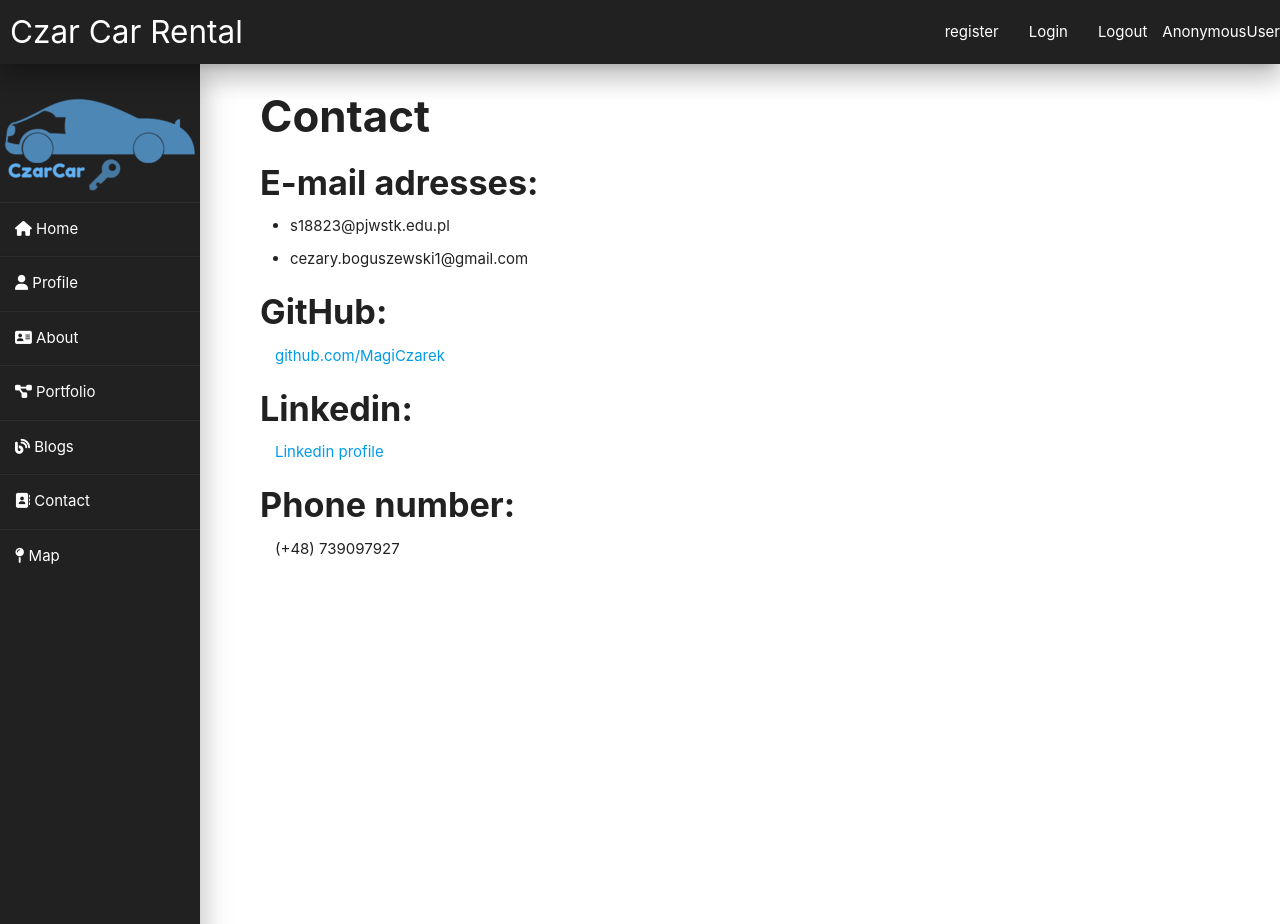
After one commit to MagiCzarek/CzarCar_Django, a Django app: page /contact/ in a window 1280 px wide. The commit adds this page. Run offline with Django 3.2, Linux system fonts and the light colour scheme; some libraries are stand-ins or nearby versions.

Commit message:
about, contact, css changes

```diff
--- a/CzarCar/static/CzarCar/homestyle.css
+++ b/CzarCar/static/CzarCar/homestyle.css
@@ -24,10 +24,6 @@
   list-style: none;
   text-decoration: none;
 
-}
-
-body{
-   background-color: #f3f5f9;
 }
 
 .wrapper{
@@ -62,54 +58,20 @@ body{
   display: block;
 }
 
-.wrapper .sidebar ul li a .fas{
-  width: 25px;
+
+div.main {
+    position: static;
+    margin-left:260px;
+    margin-right:60px;
+
 }
-
-
-.wrapper .sidebar ul li:hover a{
-  color: #fff;
+.ul1>li
+{
+    margin-bottom : 10px;
+    margin-left: 30px;
 }
-
-.wrapper .sidebar .social_media{
-  position: absolute;
-  bottom: 0;
-  left: 50%;
-  transform: translateX(-50%);
-  display: flex;
+.indent
+{
+    margin-bottom : 10px;
+    margin-left: 15px;
 }
-
-.wrapper .sidebar .social_media a{
-  display: block;
-  width: 40px;
-  background: #594f8d;
-  height: 40px;
-  line-height: 45px;
-  text-align: center;
-  margin: 0 5px;
-  color: #bdb8d7;
-  border-top-left-radius: 5px;
-  border-top-right-radius: 5px;
-}
-
-.wrapper .main_content{
-  width: 100%;
-  margin-left: 200px;
-}
-
-.wrapper .main_content .header{
-  padding: 20px;
-  background: #fff;
-  color: #717171;
-  border-bottom: 1px solid #e0e4e8;
-}
-
-.wrapper .main_content .info{
-  margin: 20px;
-  color: #717171;
-  line-height: 25px;
-}
-
-.wrapper .main_content .info div{
-  margin-bottom: 20px;
-}
--- /dev/null
+++ b/CzarCar/templates/CzarCar/contact.html
@@ -0,0 +1,17 @@
+{% extends 'home.html' %}
+
+{% block content %}
+    <h3><b>Contact</b></h3>
+    <h4><b>E-mail adresses: </b></h4>
+    <ul class="ul1">
+        <li style="list-style-type:disc">s18823@pjwstk.edu.pl</li>
+        <li style="list-style-type:disc">cezary.boguszewski1@gmail.com</li>
+    </ul>
+    <h4><b>GitHub: </b></h4>
+    <a href="https://github.com/MagiCzarek" class="indent">github.com/MagiCzarek</a>
+    <h4><b>Linkedin: </b></h4>
+    <a href="https://www.linkedin.com/in/cezary-boguszewski-1342a4213/" class="indent">Linkedin profile</a>
+    <h4><b>Phone number: </b></h4>
+    <p class="indent">(+48) 739097927</p>
+
+{% endblock %}
--- /dev/null
+++ b/CzarCar/templates/CzarCar/map.html
@@ -0,0 +1,5 @@
+{% extends 'home.html' %}
+
+{% block content %}
+    {{ form.media }}
+{% endblock %}
--- a/CzarCar/views.py
+++ b/CzarCar/views.py
@@ -58,3 +58,14 @@ def login_view(request):
 def logout_view(request):
     logout(request)
     return redirect('home')
+
+def contact_view(request):
+    print(request.headers)
+    return render(request,'CzarCar/contact.html',{})
+def about_view(request):
+    print(request.headers)
+    return render(request,'CzarCar/about.html',{})
+
+def about_view(request):
+    print(request.headers)
+    return render(request,'CzarCar/about.html',{})
--- a/CzarCar_Django/urls.py
+++ b/CzarCar_Django/urls.py
@@ -18,7 +18,7 @@ from django.contrib import admin
 from django.conf.urls.static import static
 from django.contrib.staticfiles.urls import staticfiles_urlpatterns
 from django.urls import include, path
-from CzarCar.views import home_view
+from CzarCar.views import home_view, contact_view, about_view
 
 from CzarCar.views import registration_view, login_view, logout_view
 
@@ -30,6 +30,8 @@ urlpatterns = [
     path('register/', registration_view, name='registration'),
     path('login/', login_view, name='login'),
     path('logout/', logout_view, name='logout'),
+    path('contact/', contact_view, name='contact'),
+    path('about/', about_view, name='about'),
 
 ]
 
--- a/templates/home.html
+++ b/templates/home.html
@@ -42,33 +42,30 @@
     <div class="sidebar grey darken-4 z-depth-4">
         {% load static %} <img src="{% static "media/logo_navbar.png" %}" alt="home"/>
         <ul>
-            <li><a href="{% url 'home' %}"><i class="fas fa-home"></i>Home</a></li>
-            <li><a href="#"><i class="fas fa-user"></i>Profile</a></li>
-            <li><a href="#"><i class="fas fa-address-card"></i>About</a></li>
-            <li><a href="#"><i class="fas fa-project-diagram"></i>portfolio</a></li>
-            <li><a href="#"><i class="fas fa-blog"></i>Blogs</a></li>
-            <li><a href="#"><i class="fas fa-address-book"></i>Contact</a></li>
-            <li><a href="#"><i class="fas fa-map-pin"></i>Map</a></li>
+            <li><a href="{% url 'home' %}"><i class="fas fa-home"></i>  Home</a></li>
+            <li><a href="#"><i class="fas fa-user"></i>  Profile</a></li>
+            <li><a href="{% url 'about' %}"><i class="fas fa-address-card"></i>  About</a></li>
+            <li><a href="#"><i class="fas fa-project-diagram"></i>  Portfolio</a></li>
+            <li><a href="#"><i class="fas fa-blog"></i>  Blogs</a></li>
+            <li><a href="{% url 'contact' %}"><i class="fas fa-address-book"></i>  Contact</a></li>
+            <li><a href="#"><i class="fas fa-map-pin"></i>  Map</a></li>
         </ul>
     </div>
-    <div class="main_content">
-    <!-- content -->
+
+    <div class="main">
+        <!-- content -->
         <main>
             {% block content %}
 
             {% endblock %}
         </main>
 
-        </div>
     </div>
 </div>
 
 
-
-
-
-<!-- Script -->
-<script src="https://code.jquery.com/jquery-3.5.1.min.js"></script>
-<script src="https://cdnjs.cloudflare.com/ajax/libs/materialize/1.0.0/js/materialize.min.js"></script>
+    <!-- Script -->
+    <script src="https://code.jquery.com/jquery-3.5.1.min.js"></script>
+    <script src="https://cdnjs.cloudflare.com/ajax/libs/materialize/1.0.0/js/materialize.min.js"></script>
 </body>
 </html>
```
Also changed, not shown: CzarCar/templates/CzarCar/about.html (added, +9 -0 lines), CzarCar_Django/settings.py (+6 -9 lines), db.sqlite3.
